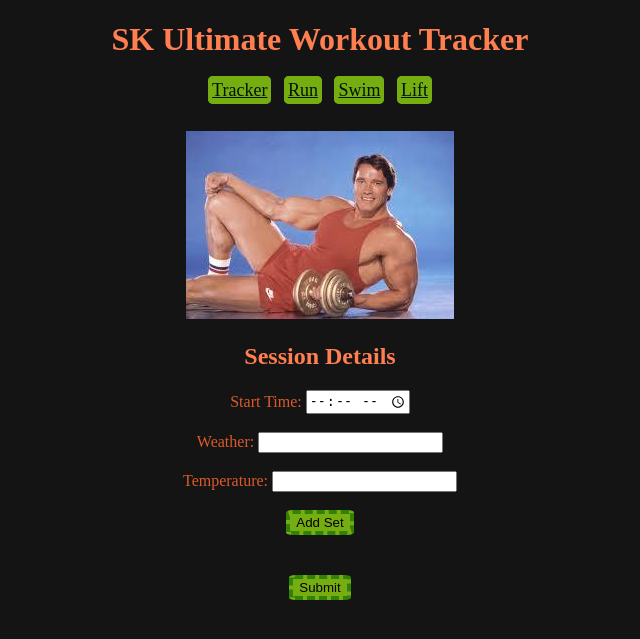
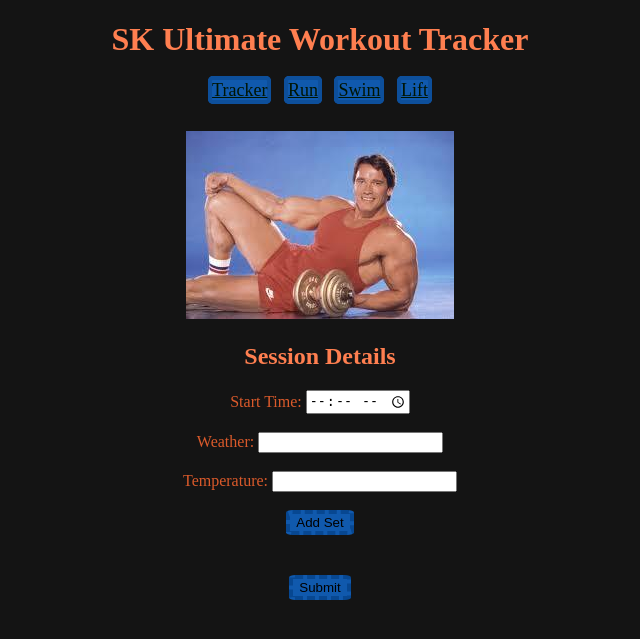
Before and after one commit to C25Caleb-Shea/DBET, a PHP site: page /lifting.html in a window 1280 px wide. Shown: the top 639 px of the page, without its empty margins (320-960 px from the left). Run offline with PHP 8.4, Linux system fonts and the light colour scheme.

Commit message:
added doc, touched up css, added button

```diff
--- a/style.css
+++ b/style.css
@@ -6,9 +6,9 @@ body {
 a {
     outline-color: transparent;
     border: 4px solid;
-    border-color: #76ad10;
+    border-color: #0d4f9b;
     border-radius: 5px;
-    background-color: #76ad10;
+    background-color: #1059ad;
     margin-inline: 4px;
 }
 
@@ -22,7 +22,7 @@ a:visited {
 
 a:hover {
     text-decoration: none;
-    background-color: #99cd38;
+    background-color: #1562b9;
 }
 
 nav {
@@ -56,14 +56,14 @@ table.biometrics, th, td {
 
 button.addSetButton {
     margin-bottom: 10px;
-    background-color: #76ad10;
-    border: 4px solid #308107;
+    background-color: #1059ad;
+    border: 4px solid #074791;
     border-radius: 10%;
     border-style: dashed;
 }
 
 button.addSetButton:hover {
-    background-color: #99cd38;
+    background-color: #1562b9;
 }
 
 input#username, input#password {
@@ -72,13 +72,13 @@ input#username, input#password {
 }
 
 input.submit {
-    background-color: #76ad10;
-    border: 4px solid #308107;
+    background-color: #1059ad;
+    border: 4px solid #074791;
     border-radius: 10%;
     border-style: dashed;
     margin-top: 30px;
 }
 
 input.submit:hover {
-    background-color: #99cd38;
+    background-color: #1562b9;
 }
```
Also changed, not shown: index.html (+28 -0 lines).
